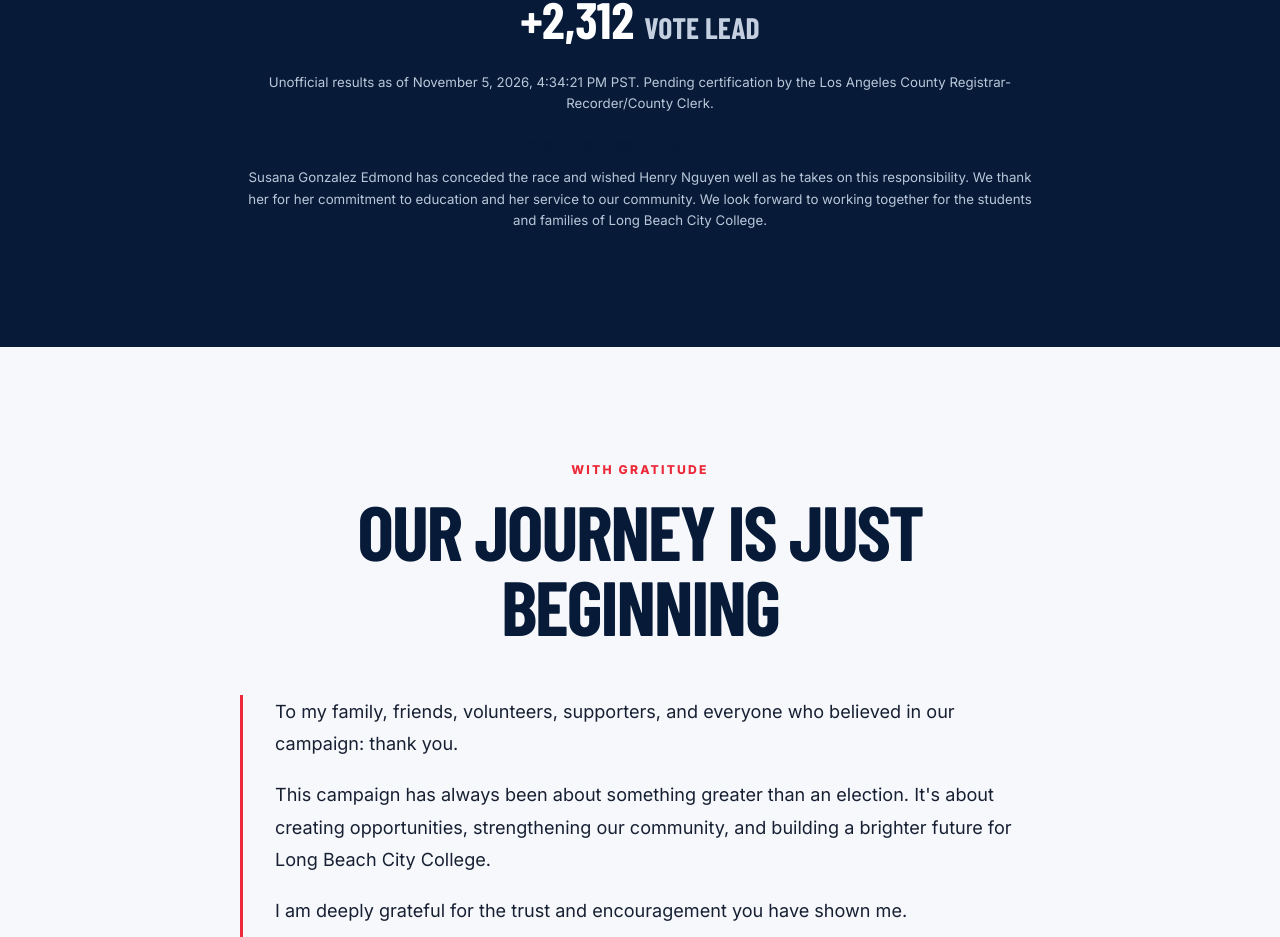
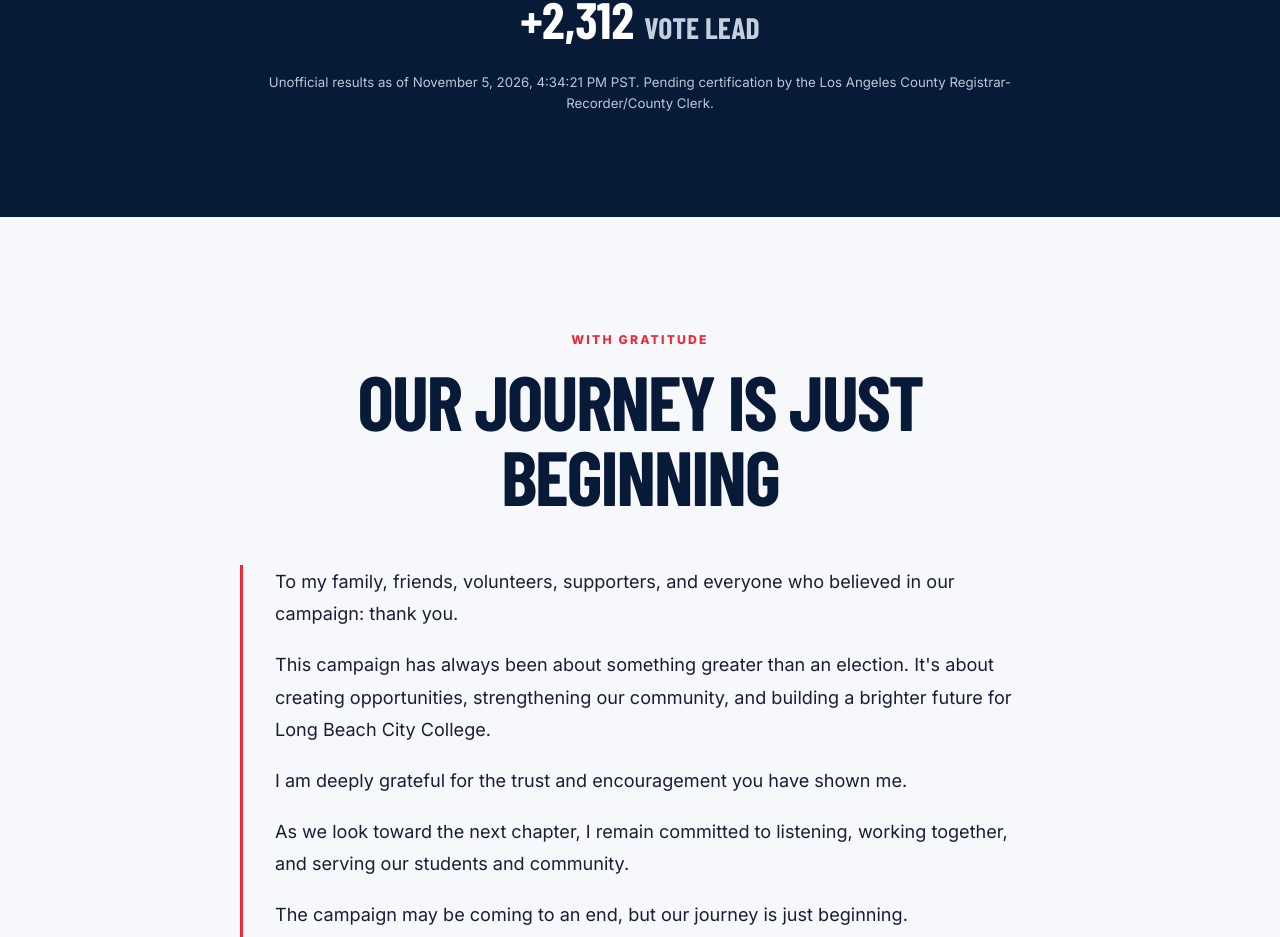
Before and after one commit to henrychucvb01/huy-nguyen-campaign-website, a React (Vite) app: page / in a window 1280 px wide. Shown: the part 1500-2437 px from the top of the page. Built offline with nearby package versions, Linux system fonts and the light colour scheme; a web font is replaced by a local one.

Commit message:
Remove opponent acknowledgment and concession statement

```diff
--- a/src/components/ElectionResults.jsx
+++ b/src/components/ElectionResults.jsx
@@ -80,15 +80,6 @@ export default function ElectionResults() {
           +{voteLead.toLocaleString('en-US')} <span>Vote Lead</span>
         </p>
         <p className="election-results__disclaimer">{results.asOf}</p>
-        <div className="election-results__disclaimer">
-          <h3>Acknowledging Susana Gonzalez Edmond</h3>
-          <p>
-            Susana Gonzalez Edmond has conceded the race and wished Henry Nguyen well
-            as he takes on this responsibility. We thank her for her commitment to
-            education and her service to our community. We look forward to working
-            together for the students and families of Long Beach City College.
-          </p>
-        </div>
       </div>
     </section>
   )
```
